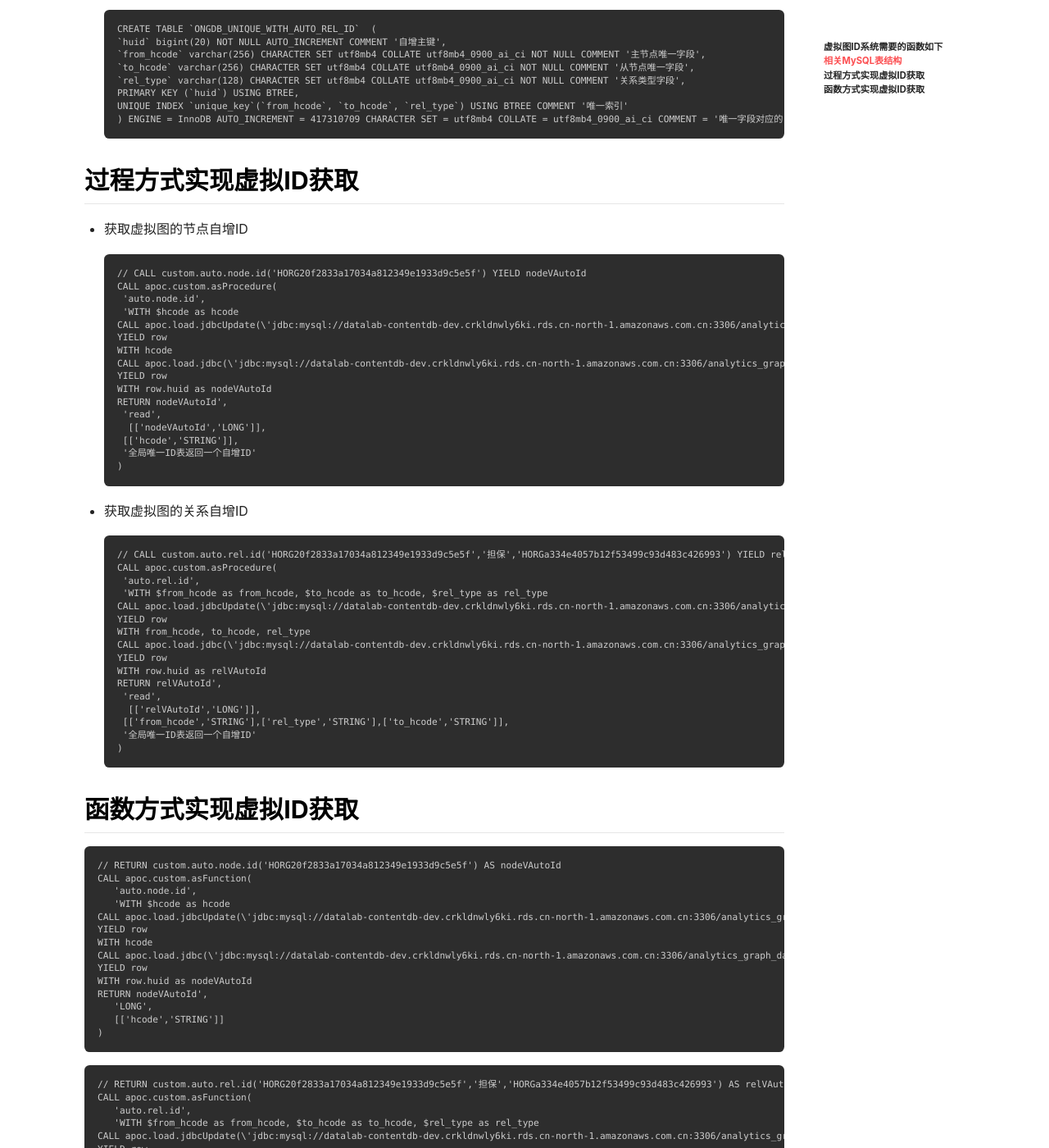
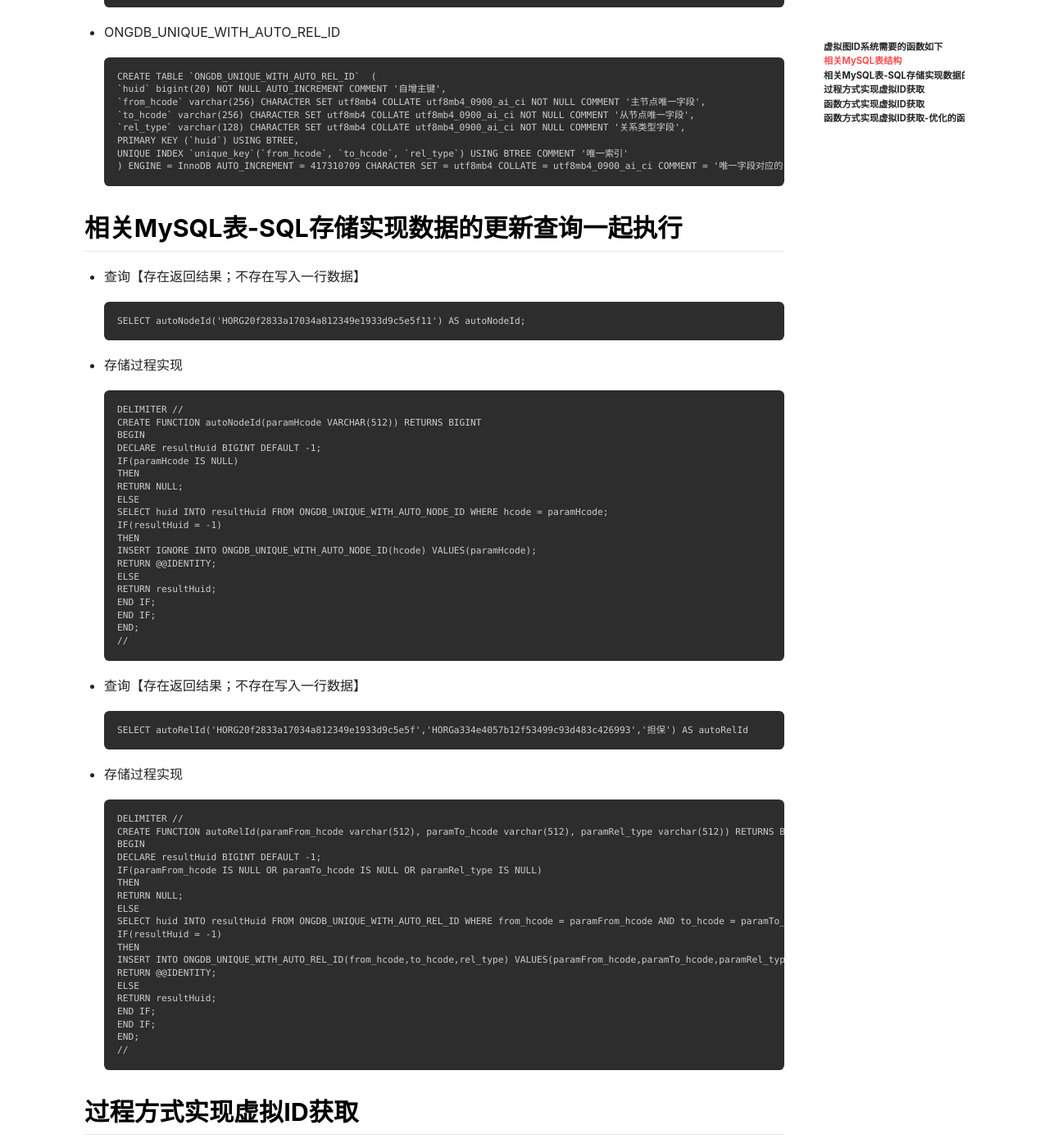
Before and after one commit to crazyyanchao/blog, a Jekyll site: the page built from _posts/2021-04-07-虚拟图ID系统相关存储过程实现.md, in a window 1280 px wide and 1400 px high, scrolled down 1256 px. Shown: the whole window at 82% size. Built offline with Jekyll 4.4.1, drawn with Linux system fonts in a browser that asks for light colours; nearby versions of some CDN libraries; comment, search, counter and statistics services are not loaded; some of the changed text lies outside the part shown.

Commit message:
实体全域唯一ID系统实现虚拟图的生成

````diff
--- a/_posts/2021-04-07-虚拟图ID系统相关存储过程实现.md
+++ b/_posts/2021-04-07-虚拟图ID系统相关存储过程实现.md
@@ -54,6 +54,60 @@ CREATE TABLE `ONGDB_UNIQUE_WITH_AUTO_REL_ID`  (
   PRIMARY KEY (`huid`) USING BTREE,
   UNIQUE INDEX `unique_key`(`from_hcode`, `to_hcode`, `rel_type`) USING BTREE COMMENT '唯一索引'
 ) ENGINE = InnoDB AUTO_INCREMENT = 417310709 CHARACTER SET = utf8mb4 COLLATE = utf8mb4_0900_ai_ci COMMENT = '唯一字段对应的自增ID' ROW_FORMAT = Dynamic;
+```
+
+## 相关MySQL表-SQL存储实现数据的更新查询一起执行
+- 查询【存在返回结果；不存在写入一行数据】
+```
+SELECT autoNodeId('HORG20f2833a17034a812349e1933d9c5e5f11') AS autoNodeId;
+```
+- 存储过程实现
+```
+DELIMITER //
+CREATE FUNCTION autoNodeId(paramHcode VARCHAR(512)) RETURNS BIGINT
+BEGIN
+DECLARE resultHuid BIGINT DEFAULT -1;
+IF(paramHcode IS NULL)
+THEN
+RETURN NULL;
+ELSE
+SELECT huid INTO resultHuid FROM ONGDB_UNIQUE_WITH_AUTO_NODE_ID WHERE hcode = paramHcode;
+IF(resultHuid = -1)
+THEN
+INSERT IGNORE INTO ONGDB_UNIQUE_WITH_AUTO_NODE_ID(hcode) VALUES(paramHcode);
+RETURN @@IDENTITY;
+ELSE
+RETURN resultHuid;
+END IF;
+END IF;
+END;
+//
+```
+- 查询【存在返回结果；不存在写入一行数据】
+```
+SELECT autoRelId('HORG20f2833a17034a812349e1933d9c5e5f','HORGa334e4057b12f53499c93d483c426993','担保') AS autoRelId
+```
+- 存储过程实现
+```
+DELIMITER //
+CREATE FUNCTION autoRelId(paramFrom_hcode varchar(512), paramTo_hcode varchar(512), paramRel_type varchar(512)) RETURNS BIGINT
+BEGIN
+DECLARE resultHuid BIGINT DEFAULT -1;
+IF(paramFrom_hcode IS NULL OR paramTo_hcode IS NULL OR paramRel_type IS NULL)
+THEN
+RETURN NULL;
+ELSE
+SELECT huid INTO resultHuid FROM ONGDB_UNIQUE_WITH_AUTO_REL_ID WHERE from_hcode = paramFrom_hcode AND to_hcode = paramTo_hcode AND rel_type = paramRel_type;
+IF(resultHuid = -1)
+THEN
+INSERT INTO ONGDB_UNIQUE_WITH_AUTO_REL_ID(from_hcode,to_hcode,rel_type) VALUES(paramFrom_hcode,paramTo_hcode,paramRel_type);
+RETURN @@IDENTITY;
+ELSE
+RETURN resultHuid;
+END IF;
+END IF;
+END;
+//
 ```
 
 ## 过程方式实现虚拟ID获取
@@ -129,3 +183,32 @@ RETURN relVAutoId',
    [['from_hcode','STRING'],['rel_type','STRING'],['to_hcode','STRING']]
 )
 ```
+
+## 函数方式实现虚拟ID获取-优化的函数
+- olab.load.jdbc过程支持执行SQL查询与更新的复杂存储过程
+```
+// RETURN custom.auto.node.id('HORG20f2833a17034a812349e1933d9c5e5f') AS nodeVAutoId
+CALL apoc.custom.asFunction(
+   'auto.node.id',
+   'WITH $hcode as hcode
+CALL olab.load.jdbc(\'jdbc:mysql://datalab-contentdb-dev.crkldnwly6ki.rds.cn-north-1.amazonaws.com.cn:3306/analytics_graph_data?user=dev&password=datalabgogo&useUnicode=true&characterEncoding=utf8&serverTimezone=UTC\',\'SELECT autoNodeId(?) as autoNodeId\',[hcode])
+YIELD row
+WITH row.autoNodeId as nodeVAutoId
+RETURN nodeVAutoId',
+   'LONG',
+   [['hcode','STRING']]
+)
+```
+```
+// RETURN custom.auto.rel.id('HORG20f2833a17034a812349e1933d9c5e5f','担保','HORGa334e4057b12f53499c93d483c426993') AS relVAutoId
+CALL apoc.custom.asFunction(
+   'auto.rel.id',
+   'WITH $from_hcode as from_hcode, $to_hcode as to_hcode, $rel_type as rel_type
+CALL olab.load.jdbc(\'jdbc:mysql://datalab-contentdb-dev.crkldnwly6ki.rds.cn-north-1.amazonaws.com.cn:3306/analytics_graph_data?user=dev&password=datalabgogo&useUnicode=true&characterEncoding=utf8&serverTimezone=UTC\',\'SELECT autoRelId(?,?,?) as autoRelId\',[from_hcode,to_hcode,rel_type])
+YIELD row
+WITH row.autoRelId as relVAutoId
+RETURN relVAutoId',
+   'LONG',
+   [['from_hcode','STRING'],['rel_type','STRING'],['to_hcode','STRING']]
+)
+```
````
Also changed, not shown: _posts/2020-09-27-解决Maven-sun.security-PKIX path building failed.md (+1 -0 lines).
